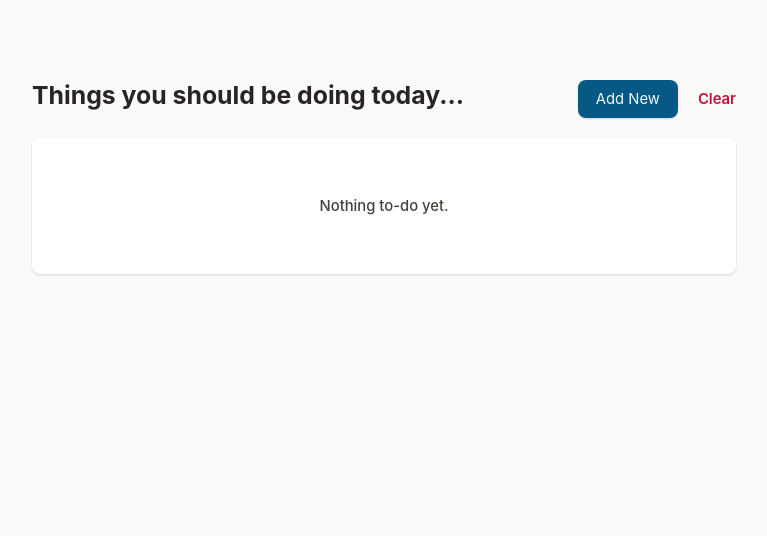
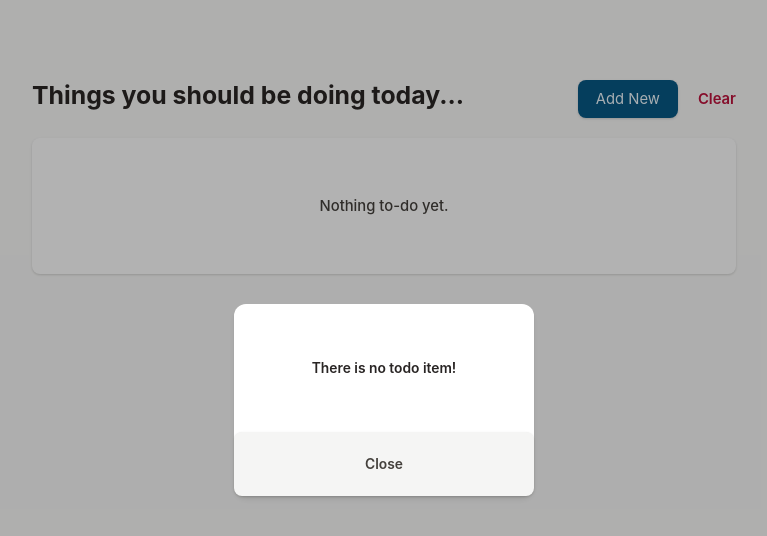
Before and after one commit to firdhair/todo-hypefast, a React (Create React App) app: page / in a window 1280 px wide. Both pictures are taken after a click on the element "Clear". Shown: the top 536 px of the page, without its empty margins (256-1023 px from the left). Built offline with nearby package versions, Linux system fonts and the light colour scheme.

Commit message:
Created remove all to-do item functionality

```diff
--- a/package.json
+++ b/package.json
@@ -9,7 +9,9 @@
     "react": "^18.2.0",
     "react-dom": "^18.2.0",
     "react-modal": "^3.16.1",
+    "react-portal-overlay": "^1.1.0",
     "react-scripts": "5.0.1",
+    "reactjs-popup": "^2.0.5",
     "sass": "^1.52.1",
     "uniqid": "^5.4.0",
     "web-vitals": "^2.1.4"
--- a/src/App.js
+++ b/src/App.js
@@ -1,4 +1,5 @@
 import Todo from "./pages/Todo";
+import './global.scss';
 
 function App() {
   return (
--- a/src/components/Button.jsx
+++ /dev/null
@@ -1,8 +0,0 @@
-import styles from "./Button.module.scss"
-
-const Button = ({name, isAddNew, setIsAddNew}) => {
-  return (
-        <button onClick={() => setIsAddNew(!isAddNew)}>{name}</button>
-  );
-};
-export default Button;
--- a/src/components/Button.module.scss
+++ /dev/null
@@ -1,11 +0,0 @@
-@use "../mixin.scss" as mixin;
-
-button {
-  padding: 1rem 1.8rem;
-  color: mixin.$sky-50;
-  background-color: mixin.$sky-800;
-  box-shadow: mixin.$shadow-base;
-  border: none;
-  border-radius: 8px;
-  cursor: pointer;
-}
--- a/src/components/List.jsx
+++ b/src/components/List.jsx
@@ -1,5 +1,8 @@
+// import necessary dependencies //
 import { useState } from 'react';
+// import styling //
 import styles from "./List.module.scss"
+// import necessary media //
 import { ReactComponent as CheckCircle } from "../media/icons/CheckCircle.svg"
 import { ReactComponent as MinusCircle } from "../media/icons/MinusCircle.svg"
 
@@ -31,7 +34,6 @@ const List = ({tasks, setTasks}) => {
     setTasks(updateTask)
   }
 
-  console.log("tasks", tasks)
   return (
     <>
         <ul>
@@ -42,7 +44,7 @@ const List = ({tasks, setTasks}) => {
                   <li key={task['id']} className={styles.task__info}>
                     <div className={styles.task__info__checklist}>
                       <CheckCircle className={styles.task__info__check} onClick={(e) => finishTask(task['id'])} style={{fill: "#f5f5f4"}}/>
-                      <p> {task['name']} {task['status']}</p>
+                      <p> {task['name']}</p>
                     </div>
                     <MinusCircle className={styles.task__info__remove} onClick={(e) => deleteTask(task['id'])}/>
                   </li>
@@ -54,10 +56,10 @@ const List = ({tasks, setTasks}) => {
             <>
               {task['status'] ?
               <div className={styles.task}>
-                  <li key={task['id']} className={styles.task__info} style={{opacity: task['status'] ? 0.5 : 1}}>
+                  <li key={task['id']} className={styles.task__info} style={{opacity: 0.5}}>
                     <div className={styles.task__info__checklist}>
-                      <CheckCircle className={styles.task__info__check} onClick={(e) => finishTask(task['id'])} style={{fill: task['status'] ? "#059669" : "#f5f5f4"}}/>
-                      <p> {task['name']} {task['status']}</p>
+                      <CheckCircle className={styles.task__info__check} onClick={(e) => finishTask(task['id'])} style={{fill: "#059669"}}/>
+                      <p> {task['name']}</p>
                     </div>
                     <MinusCircle className={styles.task__info__remove} onClick={(e) => deleteTask(task['id'])}/>
                   </li>
--- a/src/pages/Todo.jsx
+++ b/src/pages/Todo.jsx
@@ -2,11 +2,11 @@
 import { useState } from 'react';
 import uniqid from "uniqid"
 import Modal from 'react-modal';
+import Popup from 'reactjs-popup';
 // import styling //
 import styles from "./Todo.module.scss"
 // import necessary components //
 import List from "../components/List"
-import Button from "../components/Button"
 
 const Todo = () => {
     const [task, setTask] = useState("")
@@ -14,6 +14,7 @@ const Todo = () => {
     const [isAddNew, setIsAddNew] = useState(false)
     const [isMoreThan100, setIsMoreThan100] = useState(false)
     const [isOpen, setIsOpen] = useState(false);
+    const [open, setOpen] = useState(false);
     //const [isLessThan0, setIsLessThan0] = useState(false)
 
     const onSubmitTask = (e) => {
@@ -39,15 +40,16 @@ const Todo = () => {
 
     const removeAllTasks = () => {
         setTasks([])
+        setIsOpen(false)
     }
 
-    // const openModal = () => {
-    //     setIsOpen(true)
-    // }
+    const openModal = () => {
+        setIsOpen(true)
+    }
 
-    // const closeModal = () => {
-    //     setIsOpen(false)
-    // }
+    const closeModal = () => {
+        setIsOpen(false)
+    }
 
     return(
         <div className={styles.todo_wrapper}>
@@ -56,21 +58,50 @@ const Todo = () => {
                     <h3>Things you should be doing today...</h3>
                     <div className={styles.todo_up__options}>
                         {!isAddNew ?
-                            // <Button addNew={isAddNew} setIsAddNew={setIsAddNew} name={"Add New"}/>:
                             <button onClick={() => setIsAddNew(!isAddNew)}>Add New</button>:
                         <></> }
-                        <p onClick={() => removeAllTasks()}>Clear</p>
+                        {/* <p onClick={() => setIsOpen(true)}>Clear</p> */}
+                        <p onClick={() => setIsOpen(!isOpen)}>Clear</p>
                     </div>
                 </div>
-                {/* <Modal
-                    isOpen={isOpen}
-                    onRequestClose={closeModal}
-                    contentLabel="Example Modal"
-                >
-                    <h2>Modal Title</h2>
-                    <p>Modal content goes here.</p>
-                    <button onClick={closeModal}>Close Modal</button>
+                {isOpen && (
+                    <>
+                    {tasks.length ?
+                        <div className={styles.modal}>
+                            <div className={styles.modal__content}>
+                                <p>Confirm to clear all todos?</p>
+                                <div className={styles.modal__content__confirmation}>
+                                    <button className={styles.cancel} onClick={() => setIsOpen(false)}>Cancel</button>
+                                    <button className={styles.confirm} onClick={() => removeAllTasks()}>Confirm</button>
+                                </div>
+                            </div>
+                        </div>
+                        :
+                        <div className={styles.modal}>
+                            <div className={styles.modal__empty}>
+                                <p>There is no todo item!</p>
+                                <button className={styles.cancel} onClick={() => setIsOpen(false)}>Close</button>
+                            </div>
+                        </div>
+                    }
+                    </>
+                )}
+                {/* <Modal isOpen={isOpen} onRequestClose={closeModal} className={styles.modal}>
+                    {tasks.length ?
+                    <div className={styles.modal__content}>
+                        <p>Confirm to clear all todos?</p>
+                        <div className={styles.modal__content__confirmation}>
+                            <button className={styles.cancel} onClick={() => setIsOpen(false)}>Cancel</button>
+                            <button className={styles.confirm} onClick={() => removeAllTasks()}>Confirm</button>
+                        </div>
+                    </div> :
+                    <div className={styles.modal__empty}>
+                        <p>There is no todo item!</p>
+                        <button className={styles.cancel} onClick={() => setIsOpen(false)}>Close</button>
+                    </div>
+                    }
                 </Modal> */}
+
                 <div className={styles.todo_addNewTask}>
                     {isAddNew ?
                     <>
--- a/src/pages/Todo.module.scss
+++ b/src/pages/Todo.module.scss
@@ -36,7 +36,7 @@
   .todo_addNewTask {
     form {
       display: grid;
-      grid-template-columns: 4fr 1fr;
+      grid-template-columns: 3fr 1fr;
       margin-top: 3rem;
       textarea {
         background-color: mixin.$stone-50;
@@ -91,3 +91,115 @@
     }
   }
 }
+
+button {
+  padding: 1rem 1.8rem;
+  color: mixin.$sky-50;
+  background-color: mixin.$sky-800;
+  box-shadow: mixin.$shadow-base;
+  border: none;
+  border-radius: 8px;
+  cursor: pointer;
+}
+
+.modal {
+  position: fixed;
+  @include mixin.flex(center, center, column);
+  z-index: 1;
+  left: 0;
+  top: 0;
+  width: 100%;
+  height: 100%;
+  overflow: auto;
+  background-color: rgba(0, 0, 0, 0.3);
+  color: white;
+
+  &__content {
+    background-color: white;
+    min-height: 24vh;
+    width: 30rem;
+    margin: auto;
+    border-radius: 12px;
+    box-shadow: mixin.$shadow-md;
+    display: grid;
+    grid-template-rows: 1.5fr 1fr;
+    p {
+      @include mixin.flex(center, center, column);
+      font-weight: 600;
+      font-size: mixin.$regular-4;
+    }
+    @include mixin.tablet {
+      min-width: 20%;
+      max-width: 75%;
+      min-height: 35vh;
+      overflow: auto;
+    }
+
+    @include mixin.mobile {
+      max-width: 70%;
+      min-height: 30vh;
+    }
+
+    @include mixin.desktop {
+      width: 21vw;
+    }
+
+    &__confirmation {
+      background-color: mixin.$stone-50;
+      //padding-top: 1rem;
+      //background-color: lavender;
+      @include mixin.flex(space-evenly, center, row);
+      //border-radius: 0px 12px;
+      border-bottom-left-radius: 12px;
+      border-bottom-right-radius: 12px;
+      // display: grid;
+      // grid-template-columns: 1fr 1fr;
+      gap: 10px;
+    }
+    .cancel,
+    .confirm {
+      width: 50%;
+      margin: 1rem 1rem 1rem 0rem;
+      gap: 10px;
+      font-weight: 600;
+      font-size: mixin.$regular-4;
+      letter-spacing: 0.5px;
+      line-height: 20px;
+    }
+
+    .cancel {
+      //width: 40%;
+      background-color: mixin.$stone-50;
+      color: mixin.$stone-700;
+      box-shadow: none;
+    }
+    .confirm {
+      //width: 60%;
+      box-shadow: mixin.$shadow-base;
+      background-color: mixin.$rose-800;
+      border-radius: 8px;
+      gap: 10px;
+    }
+  }
+  &__empty {
+    background-color: white;
+    min-height: 24vh;
+    width: 30rem;
+    margin: auto;
+    border-radius: 12px;
+    box-shadow: mixin.$shadow-md;
+    display: grid;
+    grid-template-rows: 2fr 1fr;
+    p {
+      @include mixin.flex(center, center, column);
+      font-weight: 600;
+      font-size: mixin.$regular-4;
+    }
+    button {
+      font-weight: 600;
+      font-size: mixin.$regular-4;
+      color: mixin.$stone-700;
+      background-color: mixin.$stone-100;
+    }
+  }
+}
```
Also changed, not shown: 1 other file (tests, documents, lock files or other folders).
